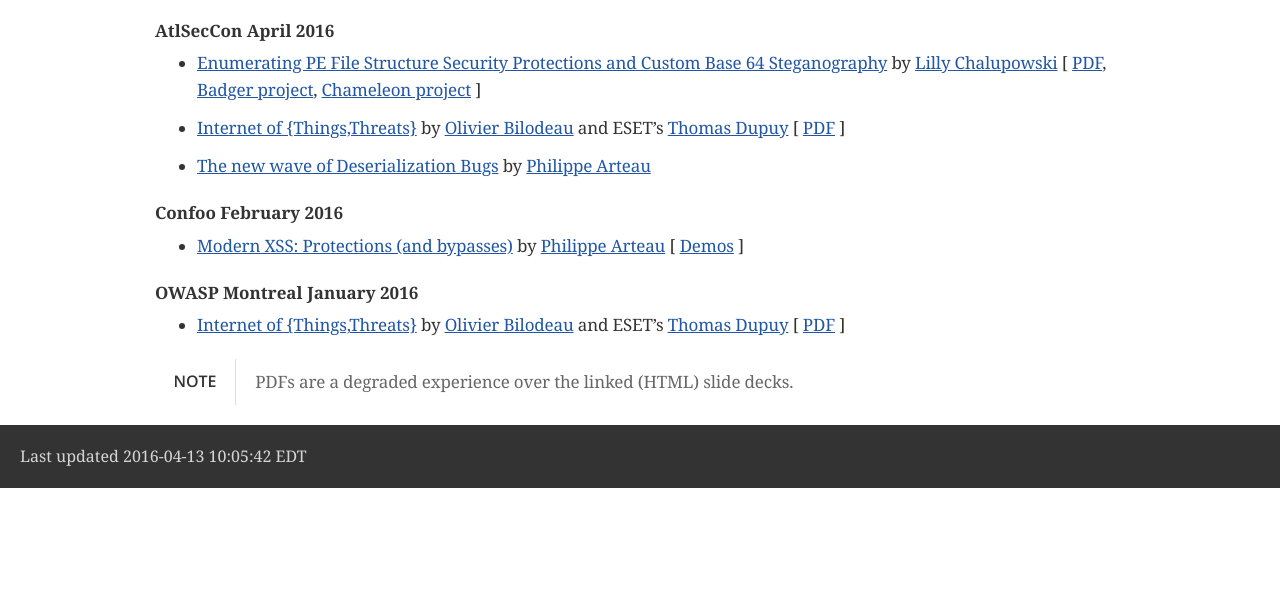
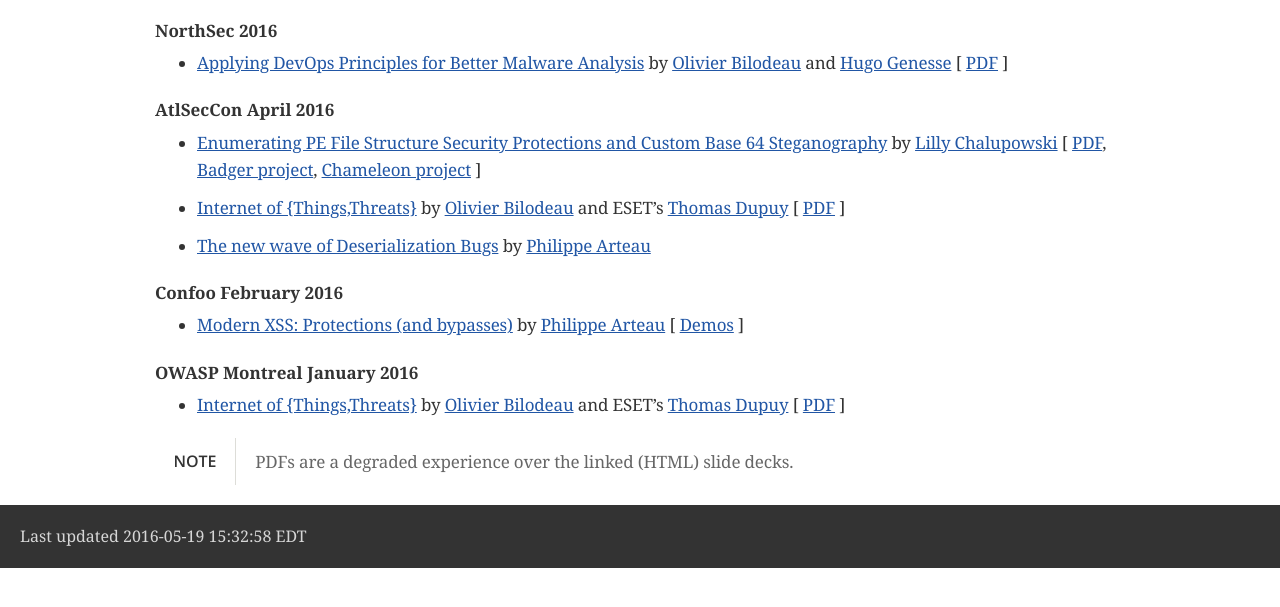
Before and after one commit to akpotter/presentations, a plain HTML site: page index.html in a window 1280 px wide. Shown: the part 101-708 px from the top of the page. Drawn offline with nearby package versions, Linux system fonts and the light colour scheme; a web font is replaced by a local one.

Commit message:
Added link to NorthSec talk to index

```diff
--- a/index.html
+++ b/index.html
@@ -424,6 +424,18 @@
 <div id="content">
 <div class="dlist">
 <dl>
+<dt class="hdlist1">NorthSec 2016</dt>
+<dd>
+<div class="ulist">
+<ul>
+<li>
+<p><a href="2016-05-19_northsec/malboxes.html">Applying DevOps Principles for Better Malware Analysis</a>
+by <a href="https://twitter.com/obilodeau">Olivier Bilodeau</a> and <a href="https://twitter.com/hugospns">Hugo Genesse</a>
+[ <a href="2016-05-19_northsec/OlivierBilodeau_HugoGenesse-Malboxes.pdf">PDF</a> ]</p>
+</li>
+</ul>
+</div>
+</dd>
 <dt class="hdlist1">AtlSecCon April 2016</dt>
 <dd>
 <div class="ulist">
@@ -490,7 +502,7 @@
 </div>
 <div id="footer">
 <div id="footer-text">
-Last updated 2016-04-13 10:05:42 EDT
+Last updated 2016-05-19 15:32:58 EDT
 </div>
 </div>
 </body>
```
